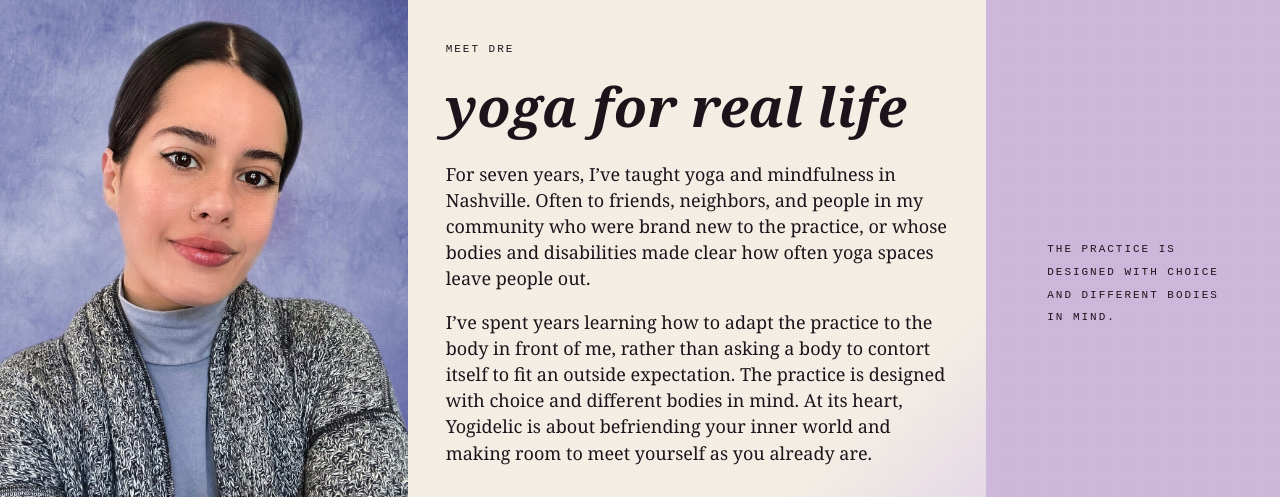
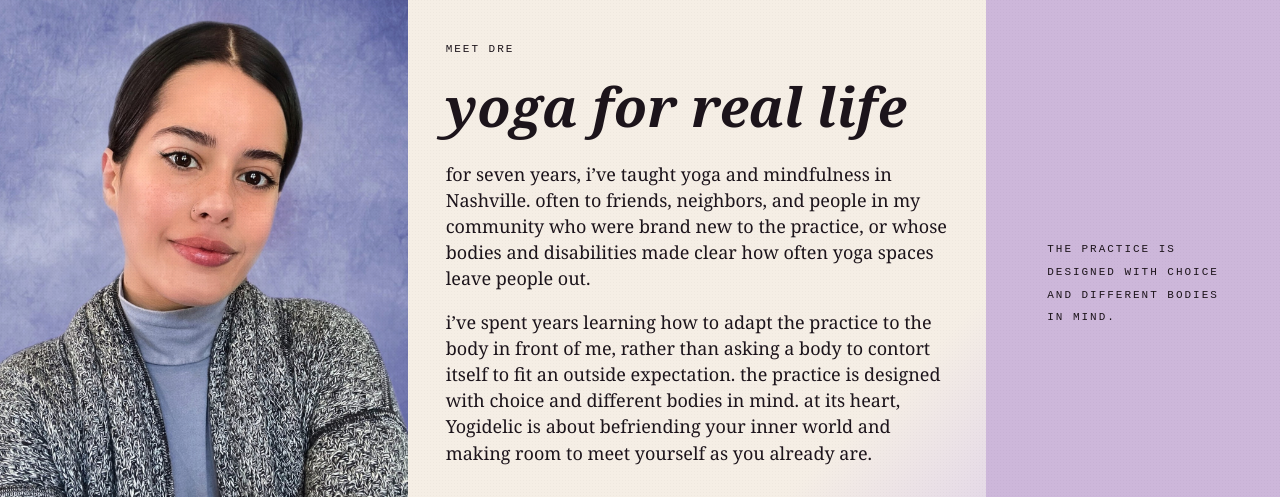
Before and after one commit to dre-web-studio/yogidelic, a plain HTML site: page index.html in a window 1280 px wide. Shown: the part 2351-2848 px from the top of the page. Drawn offline with Linux system fonts and the light colour scheme.

Commit message:
Update index.html

```diff
--- a/index.html
+++ b/index.html
@@ -100,8 +100,8 @@
       <div class="about-copy">
         <p class="micro">MEET DRE</p>
         <h2 class="script">yoga for real life</h2>
-        <p>For seven years, I’ve taught yoga and mindfulness in Nashville. Often to friends, neighbors, and people in my community who were brand new to the practice, or whose bodies and disabilities made clear how often yoga spaces leave people out.</p>
-        <p>I’ve spent years learning how to adapt the practice to the body in front of me, rather than asking a body to contort itself to fit an outside expectation. The practice is designed with choice and different bodies in mind. At its heart, Yogidelic is about befriending your inner world and making room to meet yourself as you already are.</p>
+        <p>for seven years, i’ve taught yoga and mindfulness in Nashville. often to friends, neighbors, and people in my community who were brand new to the practice, or whose bodies and disabilities made clear how often yoga spaces leave people out.</p>
+        <p>i’ve spent years learning how to adapt the practice to the body in front of me, rather than asking a body to contort itself to fit an outside expectation. the practice is designed with choice and different bodies in mind. at its heart, Yogidelic is about befriending your inner world and making room to meet yourself as you already are.</p>
         <a class="pill outline" href="https://instagram.com/yogidelic" target="_blank" rel="noreferrer">MORE FROM YOGIDELIC →</a>
       </div>
       <div class="about-side micro">THE PRACTICE IS<br>DESIGNED WITH CHOICE<br>AND DIFFERENT BODIES<br>IN MIND.</div>
```
